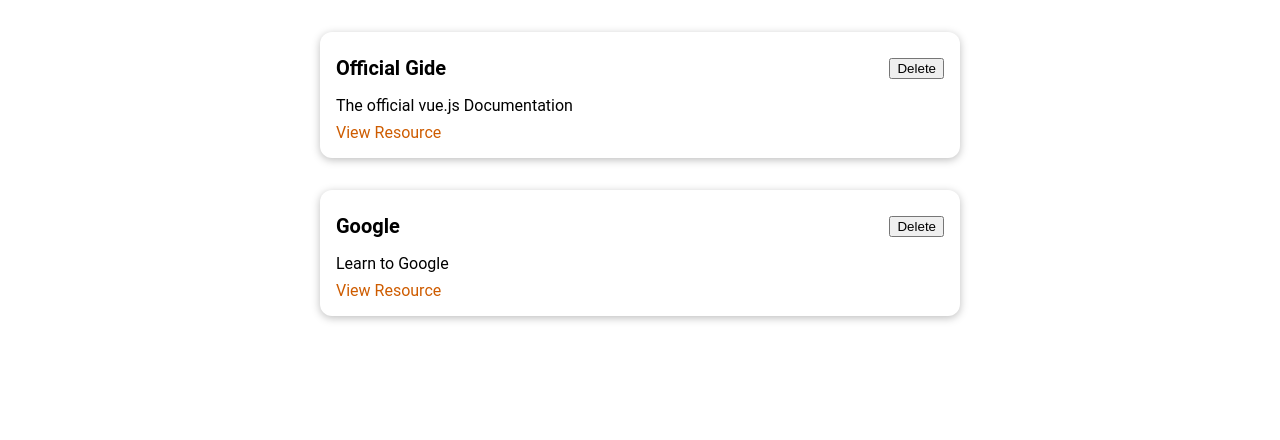
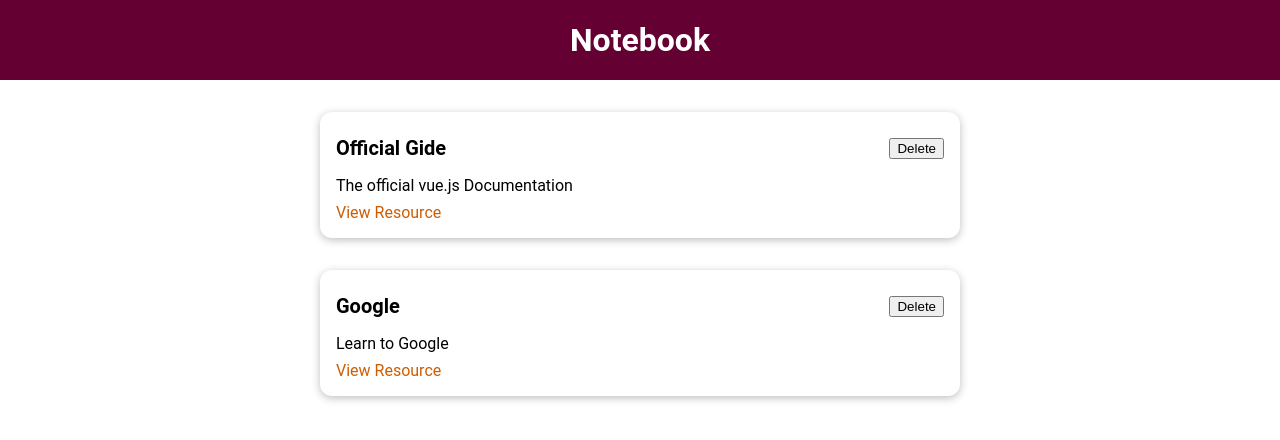
Before and after one commit to drummer-Yurii/notebook, a Vue app: page / in a window 1280 px wide. Shown: the top 440 px of the page. Built offline with nearby package versions, Linux system fonts and the light colour scheme.

Commit message:
create TheHeader component

```diff
--- a/src/App.vue
+++ b/src/App.vue
@@ -1,12 +1,15 @@
 <template>
+  <TheHeader title="Notebook"></TheHeader>
   <StoredResource :resource="storedResources"></StoredResource>
 </template>
 
 <script>
+import TheHeader from './components/layouts/TheHeader'
 import StoredResource from './components/learning-resources/StoredResource'
 export default {
   name: 'App',
   components: {
+    TheHeader,
     StoredResource,
 
   },
--- /dev/null
+++ b/src/components/layouts/TheHeader.vue
@@ -0,0 +1,28 @@
+<template>
+  <header>
+    <h1>{{ title }}</h1>
+  </header>
+</template>
+
+<script>
+export default {
+  name: 'TheHeader',
+  props: ['title']
+};
+</script>
+
+<style scoped>
+header {
+    width: 100%;
+    height: 5rem;
+    background-color: #640032;
+    display: flex;
+    justify-content: center;
+    align-items: center;
+}
+
+header h1 {
+    color: white;
+    margin: 0;
+}
+</style>
```
